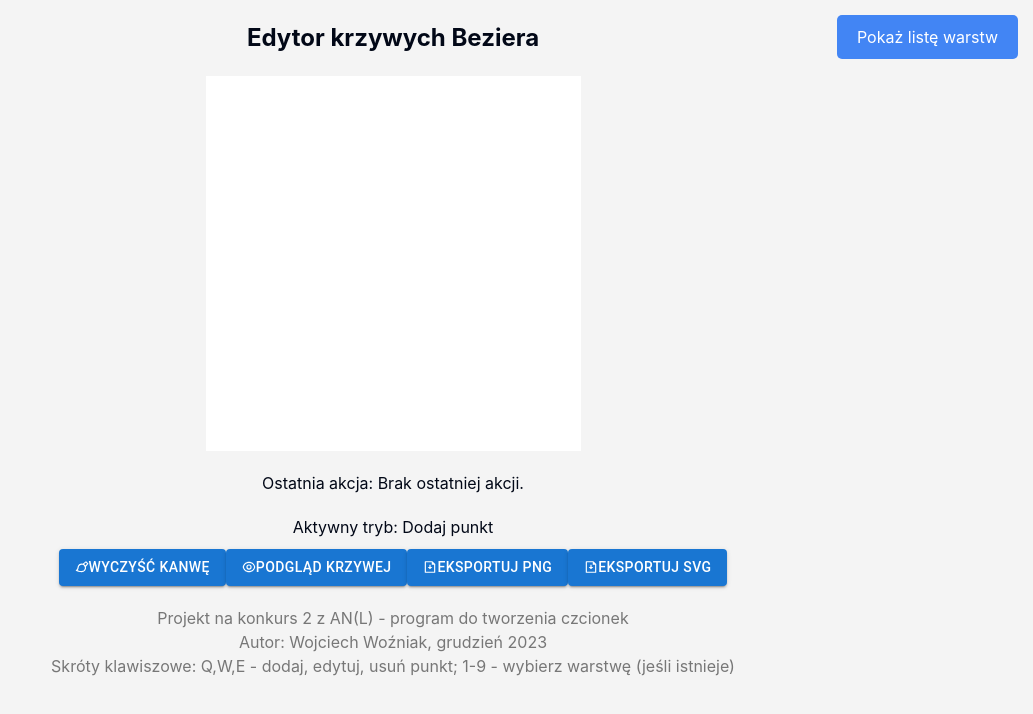
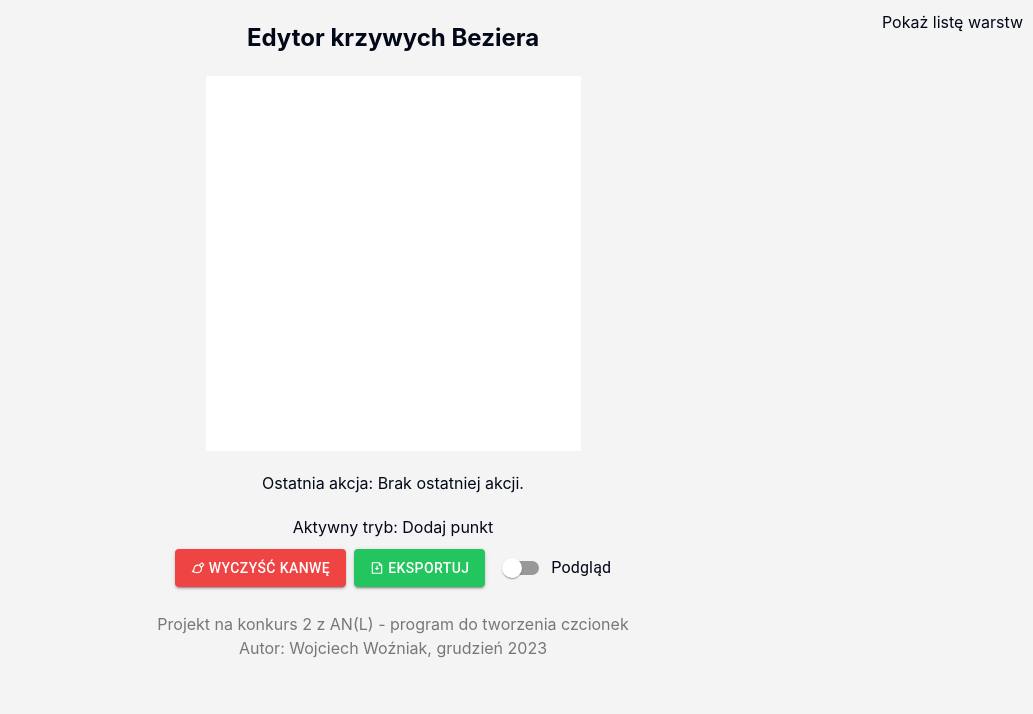
Before and after one commit to wojwozniak/bezier-curves, a React (Vite) app: page / in a window 1280 px wide. Shown: the top 714 px of the page, without its empty margins (247-1280 px from the left). Built offline with nearby package versions, Linux system fonts and the light colour scheme.

Commit message:
rework toolbar

```diff
--- a/src/App.tsx
+++ b/src/App.tsx
@@ -7,7 +7,7 @@ import Center from './components/Center';
 const App: React.FC = () => {
 
   return (
-    <div className="app-container">
+    <div className="app-container bg-bg">
       <Header />
       <Center />
       <Footer />
--- a/src/components/ButtonBar.tsx
+++ b/src/components/ButtonBar.tsx
@@ -1,58 +1,58 @@
-import { RiBrushLine, RiEyeLine, RiFileDownloadLine } from 'react-icons/ri';
+import React, { useState } from 'react';
+import { RiBrushLine, RiFileDownloadLine } from 'react-icons/ri';
 import { State } from '../types/State';
 import Button from '@mui/material/Button';
+import Menu from '@mui/material/Menu';
+import MenuItem from '@mui/material/MenuItem';
+import Switch from '@mui/material/Switch';
+import FormControlLabel from '@mui/material/FormControlLabel';
 
-const ButtonBar = (
-  { updateActiveMode }: { updateActiveMode: React.Dispatch<React.SetStateAction<State>> }
-) => {
-  const buttonData = [
-    {
-      label: "Wyczyść kanwę",
-      action: () => updateActiveMode({
-        label: "Wyczyść",
-        dispatchTime: Date.now()
-      }),
-      className: "red row2",
-      icon: <RiBrushLine />
-    },
-    {
-      label: "Podgląd krzywej",
-      action: () => updateActiveMode({
-        label: "Podgląd",
-        dispatchTime: Date.now()
-      }),
-      className: "row2 yellow",
-      icon: <RiEyeLine />
-    },
-    {
-      label: "Eksportuj PNG",
-      action: () => updateActiveMode({
-        label: "Eksportuj PNG",
-        dispatchTime: Date.now()
-      }),
-      className: "green row2",
-      icon: <RiFileDownloadLine />
-    },
-    {
-      label: "Eksportuj SVG",
-      action: () => updateActiveMode({
-        label: "Eksportuj SVG",
-        dispatchTime: Date.now()
-      }),
-      className: "green row2",
-      icon: <RiFileDownloadLine />
-    }
-  ];
+const ButtonBar = ({ updateActiveMode }: { updateActiveMode: React.Dispatch<React.SetStateAction<State>> }) => {
+  const [exportMenuAnchorEl, setExportMenuAnchorEl] = useState<null | HTMLElement>(null);
+  const [previewChecked, setPreviewChecked] = useState(false);
+
+  const handlePreviewChange = () => {
+    setPreviewChecked(!previewChecked);
+    updateActiveMode({
+      label: previewChecked ? "Podgląd wyłączony" : "Podgląd włączony",
+      dispatchTime: Date.now()
+    });
+  };
+
+  const handleExportMenuClick = (event: React.MouseEvent<HTMLButtonElement>) => {
+    setExportMenuAnchorEl(event.currentTarget);
+  };
+
+  const handleExportMenuClose = () => {
+    setExportMenuAnchorEl(null);
+  };
 
   return (
-    <div className="button-row">
-      {buttonData.map((button, index) => {
-        return (
-          <Button variant="contained" key={index} onClick={button.action}>
-            {button.icon} {button.label}
-          </Button>
-        );
-      })}
+    <div className="button-row flex space-x-2">
+      <Button variant="contained" className='flex !bg-red-500 background-red gap-1' onClick={() => updateActiveMode({ label: "Wyczyść", dispatchTime: Date.now() })}>
+        <RiBrushLine /> Wyczyść kanwę
+      </Button>
+
+      <Button variant="contained" className='flex !bg-green-500 gap-1' onClick={handleExportMenuClick}>
+        <RiFileDownloadLine /> Eksportuj
+      </Button>
+      <Menu
+        anchorEl={exportMenuAnchorEl}
+        open={Boolean(exportMenuAnchorEl)}
+        onClose={handleExportMenuClose}
+      >
+        <MenuItem onClick={() => updateActiveMode({ label: "Eksportuj PNG", dispatchTime: Date.now() })}>
+          Eksportuj PNG
+        </MenuItem>
+        <MenuItem onClick={() => updateActiveMode({ label: "Eksportuj SVG", dispatchTime: Date.now() })}>
+          Eksportuj SVG
+        </MenuItem>
+      </Menu>
+
+      <FormControlLabel
+        control={<Switch checked={previewChecked} onChange={handlePreviewChange} />}
+        label={"Podgląd"}
+      />
     </div>
   );
 };
--- a/src/components/Editor.tsx
+++ b/src/components/Editor.tsx
@@ -60,13 +60,13 @@ const Editor = ({ activeMode, currentCurve, setCurveFromKeyboard }: EditorProps)
 
     // ### Rysowanie krzywej ###
     const draw = () => {
-      if (!(activeMode.label === "Podgląd"
+      if (!(activeMode.label === "Podgląd włączony"
         || activeMode.label === "Eksportuj PNG"
         || activeMode.label === "Eksportuj SVG"
       )) drawPoints(coordinates, context);
       drawBezierCurve(coordinates, context, true);
 
-      let backgroundArgument = activeMode.label === "Podgląd" || activeMode.label === "Eksportuj PNG" || activeMode.label === "Eksportuj SVG" ? true : false;
+      let backgroundArgument = activeMode.label === "Podgląd włączony" || activeMode.label === "Eksportuj PNG" || activeMode.label === "Eksportuj SVG" ? true : false;
       const backgroundCurves = curveStore.filter(curve => curve.label !== currentCurve);
       backgroundCurves.forEach(curve => {
         drawBezierCurve(curve.coordinates, context, backgroundArgument);
--- a/src/oldcss.css
+++ b/src/oldcss.css
@@ -27,52 +27,11 @@ body {
     margin-bottom: 20px;
 }
 
-.button-row {
-    display: flex;
-    justify-content: center;
-    margin-bottom: 20px;
-    flex-wrap: wrap;
-    width: fit-content;
-}
-
-.button {
-    padding: 10px 20px;
-    margin: 0 10px;
-    background-color: #4285f4;
-    color: #fff;
-    border: none;
-    border-radius: 5px;
-    cursor: pointer;
-    flex: 0 0 calc(33.333% - 10px);
-    box-sizing: border-box;
-    margin: 5px;
-    display: flex;
-    justify-content: center;
-    align-items: center;
-    gap: 5px;
-}
-
-.row2 {
-    flex: 0 0 calc(25% - 10px);
-}
-
 
 .footer {
     margin-top: auto;
     text-align: center;
     color: #777;
-}
-
-.green {
-    background-color: #34a853;
-}
-
-.red {
-    background-color: #ea4335;
-}
-
-.yellow {
-    background-color: #fbbc05;
 }
 
 .canvas {
--- a/src/staticComponents/Footer.tsx
+++ b/src/staticComponents/Footer.tsx
@@ -7,9 +7,6 @@ const Footer:React.FC = () => {
             <p>
                 Autor: Wojciech Woźniak, grudzień 2023
             </p>
-            <p>
-                Skróty klawiszowe: Q,W,E - dodaj, edytuj, usuń punkt; 1-9 - wybierz warstwę (jeśli istnieje)
-            </p>
         </div>
     )
 }
--- a/tailwind.config.js
+++ b/tailwind.config.js
@@ -19,6 +19,7 @@ module.exports = {
       colors: {
         border: "hsl(var(--border))",
         input: "hsl(var(--input))",
+        bg: "#f4f4f4",
         ring: "hsl(var(--ring))",
         background: "hsl(var(--background))",
         foreground: "hsl(var(--foreground))",
```
